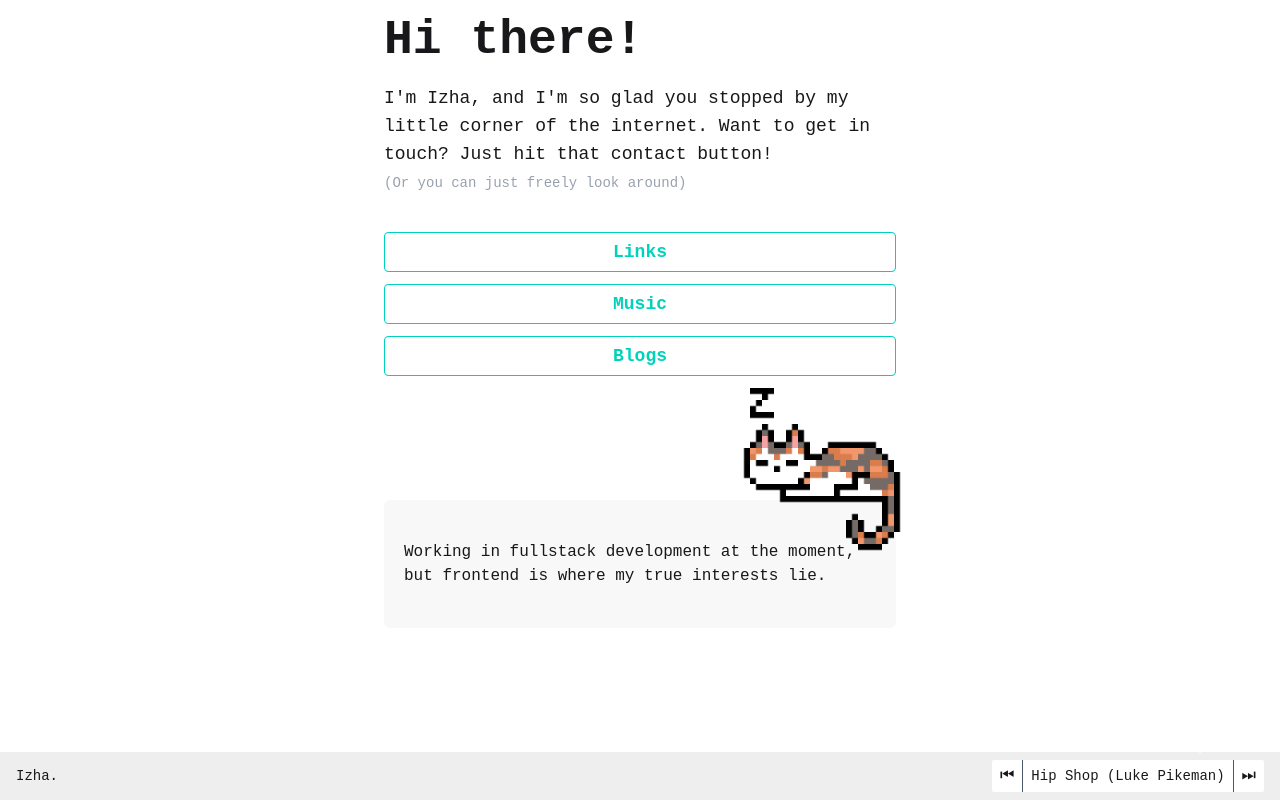
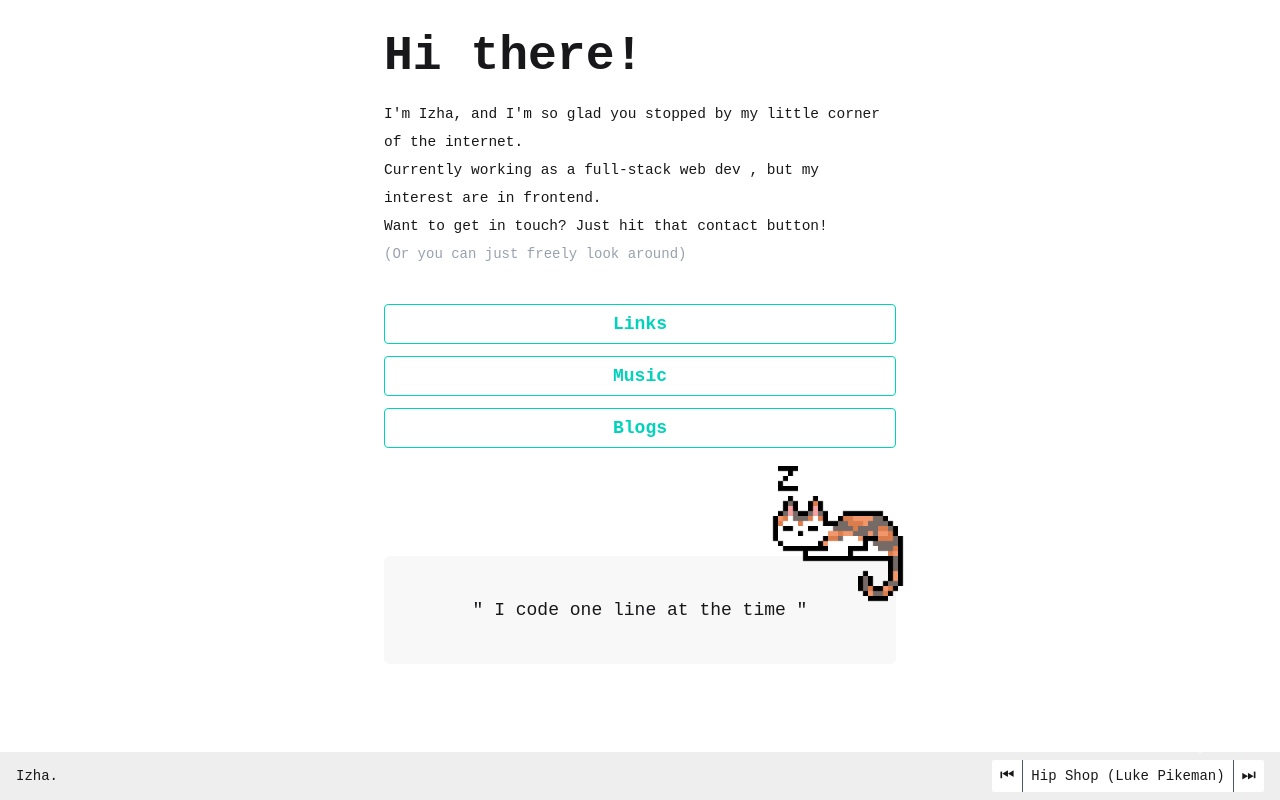
Before and after one commit to justizha/justizha-, a React (Vite) app: page / in a window 1280 px wide. Built offline with nearby package versions, Linux system fonts and the light colour scheme.

Commit message:
perf : minor performance adjustment

```diff
--- a/index.html
+++ b/index.html
@@ -7,9 +7,9 @@
       type="image/svg+xml"
       href="https://avatars.githubusercontent.com/u/111278617?s=400&u=6039e2062018b4922637126dfe5ecf3827d34470&v=4"
     />
-    <link rel="stylesheet" href="src/index.css"  />
+    <link rel="preload" href="src/index.css" as="style"  onload="this.onload=null;this.rel='stylesheet'"/>
     <meta name="viewport" content="width=device-width, initial-scale=1.0" />
-    <title>justizha..</title>
+    <title>justizha.</title>
   </head>
   <body class="font-cascadia">
     <div id="root"></div>
--- a/src/App.tsx
+++ b/src/App.tsx
@@ -3,13 +3,18 @@ import MainContent from "./components/MainContent";
 export default function App() {
   return (
     <main>
-      <section className="hero px-4">
+      <section className="hero px-4 mt-4">
         <div className="hero-content">
           <div className="sm:max-w-lg max-w-md">
             <h1 className="sm:text-5xl text-4xl font-black">Hi there!</h1>
-            <p className="py-5 sm:text-lg text-[16px]">
+            <p className="py-5 sm:text-[14.5px] leading-7">
               I'm Izha, and I'm so glad you stopped by my little corner of the
-              internet. Want to get in touch? Just hit that contact button!
+              internet.
+              <br />
+              Currently working as a full-stack web dev , but my interest are in
+              frontend.
+              <br />
+              Want to get in touch? Just hit that contact button!
               <br />
               <span className="text-gray-400 text-sm">
                 (Or you can just freely look around)
--- a/src/components/Brief.tsx
+++ b/src/components/Brief.tsx
@@ -1,16 +1,16 @@
 export default function Brief() {
   return (
-    <section className="py-28 ">
+    <section className="pt-24">
       <div className="relative">
         <img
+          loading="lazy"
           src="/assets/zzz.gif"
           alt="cat who is sleeping"
-          className="w-48 absolute -right-5.5 -top-31  z-20"
+          className="w-40 absolute -right-5.5 -top-25  z-20"
         />
-        <div className="rounded-md bg-base-200 sm:w-lg py-5">
-          <p className="p-5">
-            Working in fullstack development at the moment, but frontend is
-            where my true interests lie.
+        <div className="rounded-md bg-base-200 sm:w-lg px-4  py-5">
+          <p className="p-5 text-lg text-center">
+            " I code one line at the time "
           </p>
         </div>
       </div>
--- a/src/pages/Blogs.tsx
+++ b/src/pages/Blogs.tsx
@@ -9,7 +9,12 @@ export default function Blogs() {
         <div className="hero-content flex-col">
           <div>
             <h1 className="text-2xl text-center mb-2">Blog Posts.</h1>
-            <img src="assets/cat_typing.gif" className="w-36" alt="me fr" />
+            <img
+              loading="lazy"
+              src="assets/cat_typing.gif"
+              className="w-36"
+              alt="me fr"
+            />
           </div>
           <Link
             to={"cat"}
```
